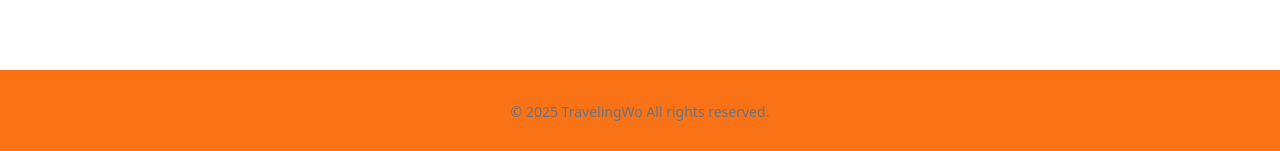
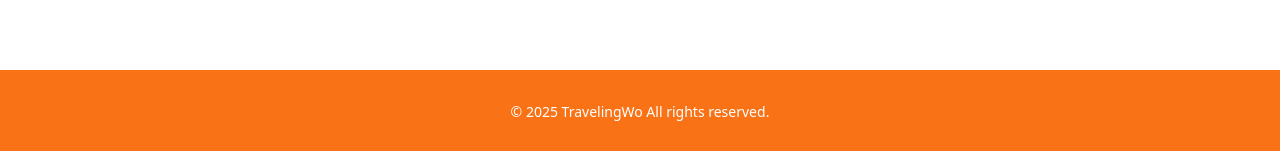
Before and after one commit to naveedhsn/TravelingWo, a Next.js app in the folder frontend/: page / in a window 1280 px wide. Shown: the part 1130-1281 px from the top of the page. Built offline with nearby package versions, Linux system fonts and the light colour scheme; no server answers.

Commit message:
footer update

```diff
--- a/frontend/app/page.tsx
+++ b/frontend/app/page.tsx
@@ -112,7 +112,7 @@ export default function WandericHome() {
       </section>
 
       {/* Footer */}
-      <footer className="bg-orange-500 py-8 mt-10 text-center text-sm text-gray-500">
+      <footer className="bg-orange-500 py-8 mt-10 text-center text-sm text-white">
         <p>&copy; {new Date().getFullYear()} TravelingWo All rights reserved.</p>
       </footer>
     </main>
```
